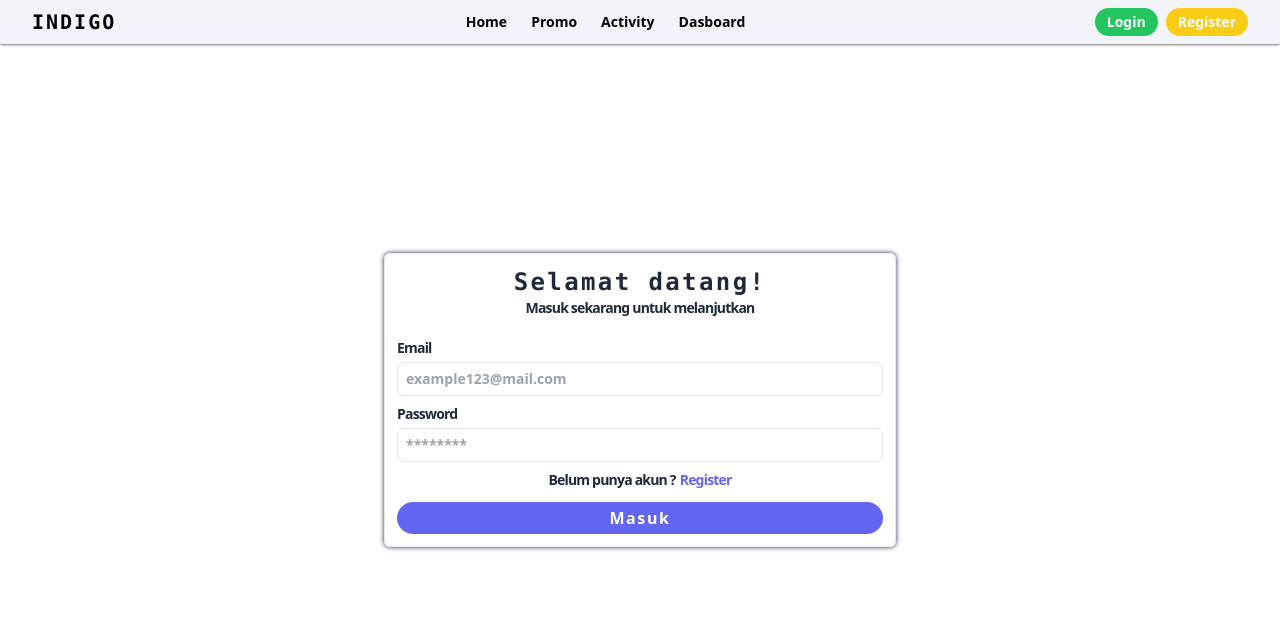
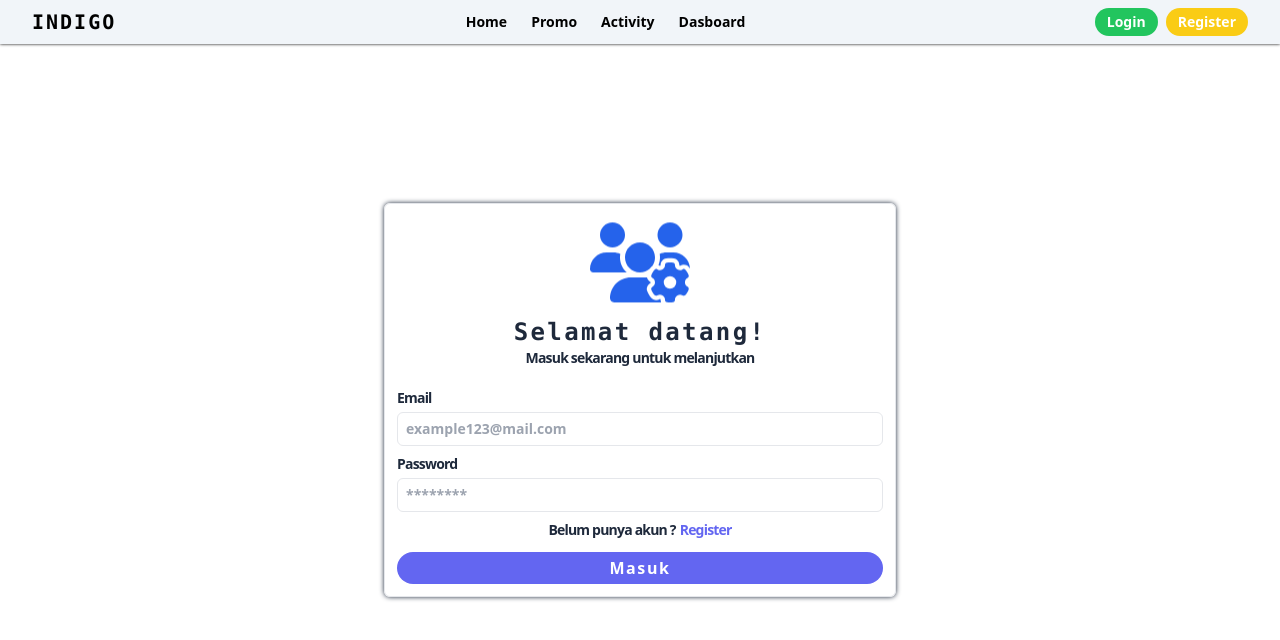
Before and after one commit to msfrzl1/final_travel, a React (Vite) app: page /login in a window 1280 px wide. Shown: the top 640 px of the page. Built offline with nearby package versions, Linux system fonts and the light colour scheme.

Commit message:
add icon to form login

```diff
--- a/src/components/Fragments/FormLogin/index.jsx
+++ b/src/components/Fragments/FormLogin/index.jsx
@@ -4,6 +4,7 @@ import 'react-toastify/dist/ReactToastify.css';
 import Button from '../../Elements/Button';
 import FormInput from '../../Elements/FormInput';
 import useAuth from '../../../hooks/isAuth';
+import { FaUsersGear } from 'react-icons/fa6';
 
 export default function FormLogin() {
    const { auth } = useAuth();
@@ -31,6 +32,10 @@ export default function FormLogin() {
       <>
          <div className='max-w-lg flex flex-col mx-auto border shadow-[0_0_5px_0] rounded-md p-3'>
             <div className='text-center mb-5'>
+               <FaUsersGear
+                  size={100}
+                  className='mx-auto text-blue-600 animate-bounce'
+               />
                <div className='text-2xl font-mono font-black tracking-widest'>Selamat datang!</div>
                <div className='text-sm font-semibold'>Masuk sekarang untuk melanjutkan</div>
             </div>
```
